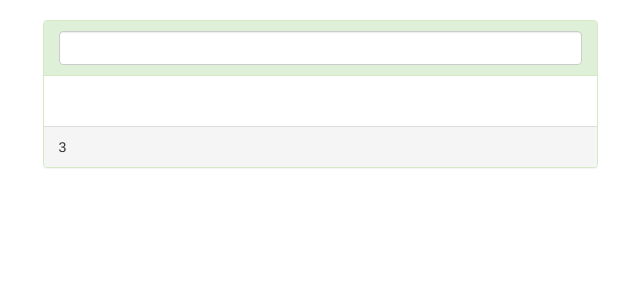
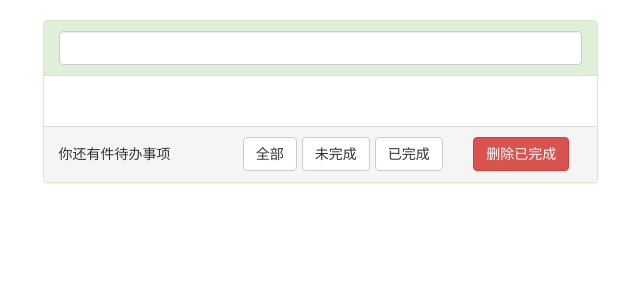
Before and after one commit to zhufengnodejs/201704todo, a React (Create React App) app: page / in a window 1280 px wide. Shown: the top 300 px of the page, without its empty margins (320-960 px from the left). Built offline with nearby package versions, Linux system fonts and the light colour scheme.

Commit message:
增加todo

```diff
--- a/src/components/App.js
+++ b/src/components/App.js
@@ -3,6 +3,7 @@ import 'bootstrap/dist/css/bootstrap.css';
 import './App.css'
 import TodoHeader from "./TodoHeader";
 import TodoList from "./TodoList";
+import TodoFooter from "./TodoFooter";
 export default class App extends Component{
   render(){
     return (
@@ -16,7 +17,9 @@ export default class App extends Component{
               <div className="panel-body">
                 <TodoList/>
               </div>
-              <div className="panel-footer">3</div>
+              <div className="panel-footer">
+                <TodoFooter/>
+              </div>
             </div>
           </div>
         </div>
--- /dev/null
+++ b/src/components/TodoFooter.js
@@ -0,0 +1,20 @@
+import React,{Component} from 'react';
+export default class TodoFooter extends Component{
+  render(){
+    return (
+      <div className="row">
+        <div className="col-sm-4" style={{lineHeight:'35px'}}>
+          你还有件{this.props.activeCount}待办事项
+        </div>
+        <div className="col-sm-5">
+          <button className="btn btn-default">全部</button>
+          <button style={{marginLeft:5}} className="btn btn-default">未完成</button>
+          <button style={{marginLeft:5}} className="btn btn-default">已完成</button>
+        </div>
+        <div className="col-sm-3">
+          <button className="btn btn-danger">删除已完成</button>
+        </div>
+      </div>
+    )
+  }
+}
```
